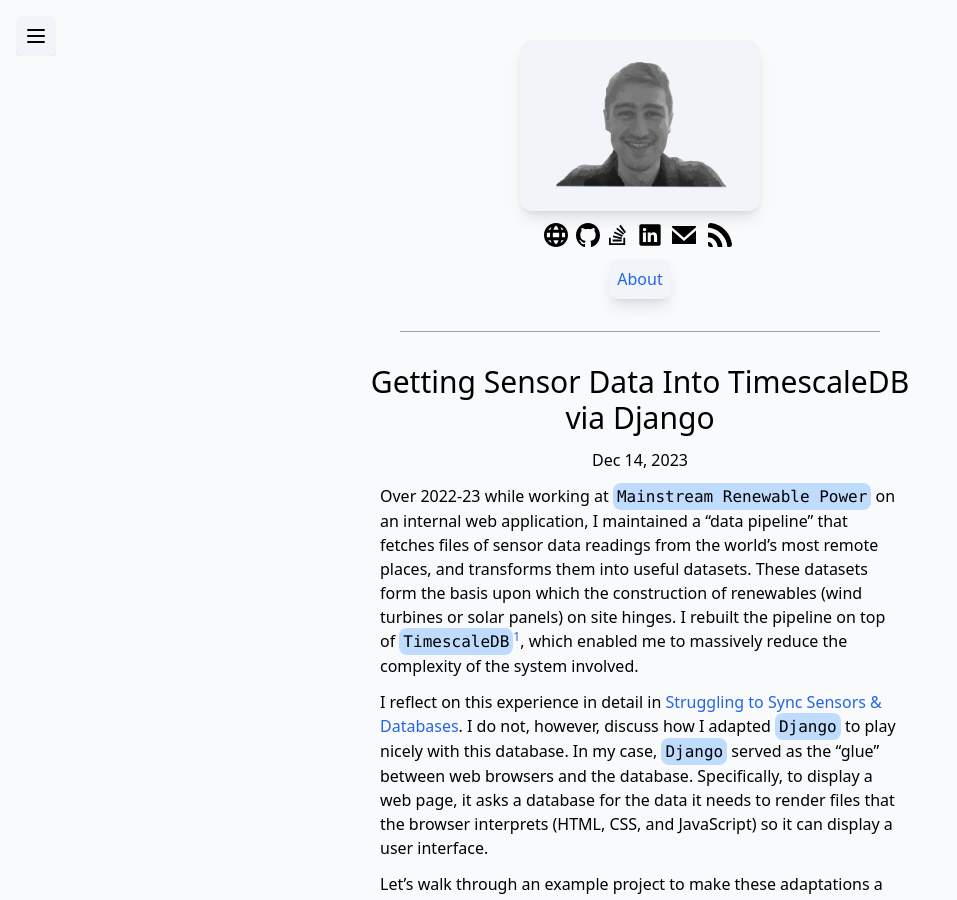
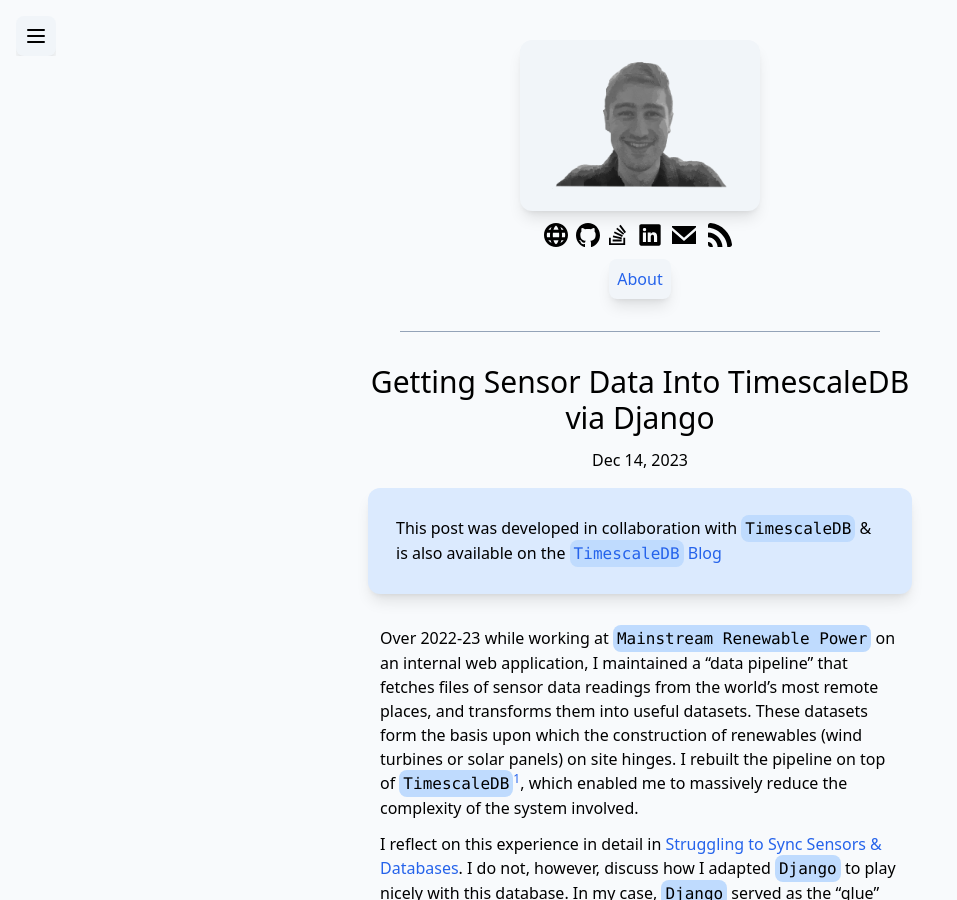
Before and after one commit to rdmolony/rdmolony.github.io, a Jekyll site: the page built from _posts/2023-12-14-getting-sensor-data-into-timescaledb-via-django.md, in a window 1280 px wide and 900 px high. Shown: the whole window, without its empty margins (0-957 px from the left). Built offline with Jekyll 4.4.1, drawn with Linux system fonts in a browser that asks for light colours.

Commit message:
feat: link timescale post to the timescaledb blog

```diff
--- a/_posts/2023-12-14-getting-sensor-data-into-timescaledb-via-django.md
+++ b/_posts/2023-12-14-getting-sensor-data-into-timescaledb-via-django.md
@@ -4,6 +4,8 @@
 description: |
   A step-by-step tutorial on getting sensor data from files into TimescaleDB via Django
 ---
+
+> This post was developed in collaboration with `TimescaleDB` & is also available on the [`TimescaleDB` Blog](https://www.timescale.com/blog/getting-sensor-data-into-timescaledb-via-django/)
 
 Over 2022-23 while working at `Mainstream Renewable Power` on an internal web application, I maintained a "data pipeline" that fetches files of sensor data readings from the world's most remote places, and transforms them into useful datasets.  These datasets form the basis upon which the construction of renewables (wind turbines or solar panels) on site hinges.  I rebuilt the pipeline on top of `TimescaleDB`[^TIMESCALEDB], which enabled me to massively reduce the complexity of the system involved.
 
```
